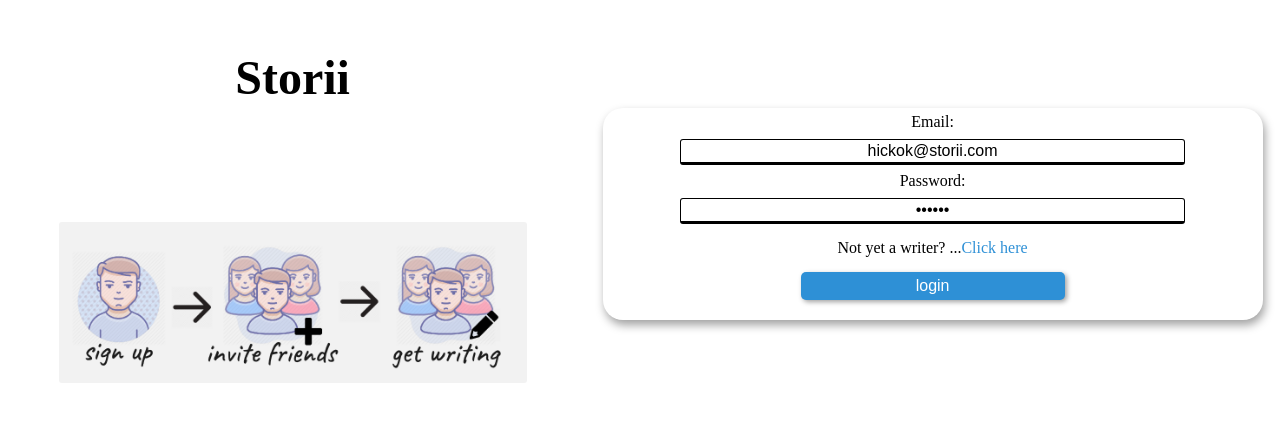
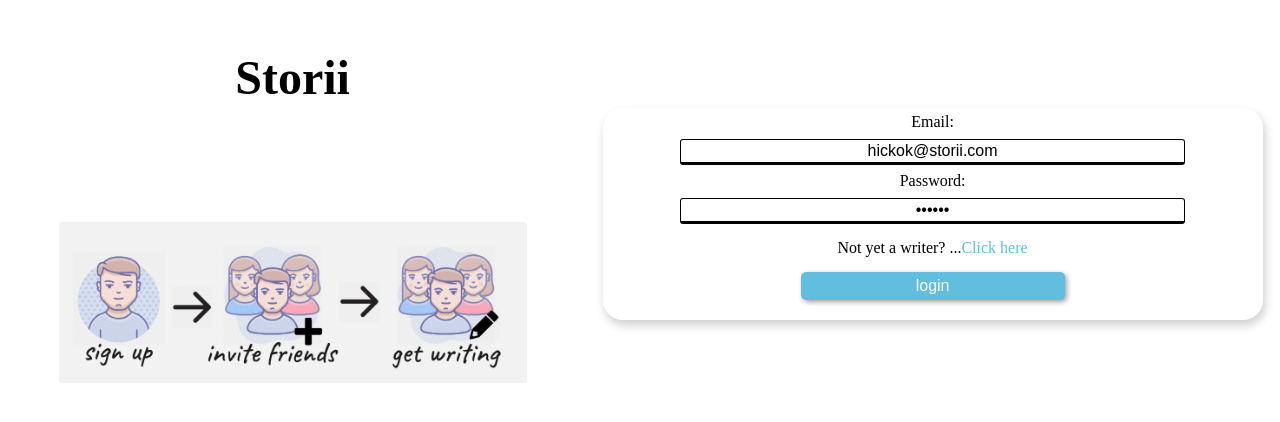
Before and after one commit to ShinyVerse/Storii, a React app: page / in a window 1280 px wide. Shown: the part 186-608 px from the top of the page. Built offline with nearby package versions, Linux system fonts and the light colour scheme; no server answers; the HTML template or start-up script is replaced by a standard one.

Commit message:
add colors sass style guide

```diff
--- a/src/components/Alert/Alert.scss
+++ b/src/components/Alert/Alert.scss
@@ -1,6 +1,8 @@
+@import "../../scss-themes/colors.scss";
+
 .alert {
   position: sticky;
-  background: #f16a6a;
+  background: $soft-red;
   width: 100vw;
   padding: 2px 0px;
   overflow-x: hidden;
--- a/src/components/Entry/Entry.scss
+++ b/src/components/Entry/Entry.scss
@@ -1,5 +1,7 @@
+@import "../../scss-themes/colors.scss";
+
 .entry {
-  border-bottom: 2px dotted #d0cece;
+  border-bottom: 2px dotted $soft-grey;
   margin: 8px 2px;
   font-size: 0.8em;
 }
@@ -10,11 +12,11 @@
 }
 
 .pink {
-  color: #eb93de;
+  color: $soft-pink;
 }
 
 .red {
-  color: #f16a6a;
+  color: $soft-red;
 }
 
 .green {
@@ -22,7 +24,7 @@
 }
 
 .blue {
-  color: #77e5f9;
+  color: $soft-blue;
 }
 .orange {
   color: #f9c34e;
--- a/src/components/Form/Form.scss
+++ b/src/components/Form/Form.scss
@@ -1,3 +1,5 @@
+@import "../../scss-themes/colors.scss";
+
 .form-wrapper {
   width: 90%;
   display: flex;
@@ -9,9 +11,9 @@
 }
 .main-wrapper {
   border-radius: 20px;
-  -webkit-box-shadow: 2px 12px 20px 0px rgba(161, 161, 161, 1);
-  -moz-box-shadow: 2px 12px 20px 0px rgba(161, 161, 161, 1);
-  box-shadow: 2px 12px 20px 0px rgba(161, 161, 161, 1);
+  -webkit-box-shadow: 2px 12px 20px 0px $soft-grey;
+  -moz-box-shadow: 2px 12px 20px 0px $soft-grey;
+  box-shadow: 2px 12px 20px 0px $soft-grey;
 }
 
 .large-input {
@@ -48,7 +50,7 @@
 }
 
 .highlight {
-  color: #2e90d6;
+  color: $soft-blue;
 }
 
 .button {
@@ -60,7 +62,7 @@
   text-align: center;
   cursor: pointer;
   outline: none;
-  background-color: #2e90d6;
+  background-color: $soft-blue;
   border: none;
   border-radius: 5px;
   color: #fff;
@@ -70,8 +72,8 @@
 }
 
 .button:active {
-  background-color: #eb93de;
-  box-shadow: 0 1px #acacac;
+  background-color: $soft-pink;
+  box-shadow: 0 1px $grey;
   transform: translateY(1px);
 }
 
@@ -89,9 +91,9 @@
   }
 
   .main-wrapper {
-    -webkit-box-shadow: 2px 5px 10px 0px rgba(161, 161, 161, 1);
-    -moz-box-shadow: 2px 5px 10px 0px rgba(161, 161, 161, 1);
-    box-shadow: 2px 5px 10px 0px rgba(161, 161, 161, 1);
+    -webkit-box-shadow: 2px 5px 10px 0px $soft-grey;
+    -moz-box-shadow: 2px 5px 10px 0px $soft-grey;
+    box-shadow: 2px 5px 10px 0px $soft-grey;
   }
 
   .large-input {
--- /dev/null
+++ b/src/scss-themes/colors.scss
@@ -0,0 +1,5 @@
+$soft-blue: #62bedf;
+$soft-red: #f16a6a;
+$soft-pink: #eb93de;
+$grey: #acacac;
+$soft-grey: #d0cece;
```
